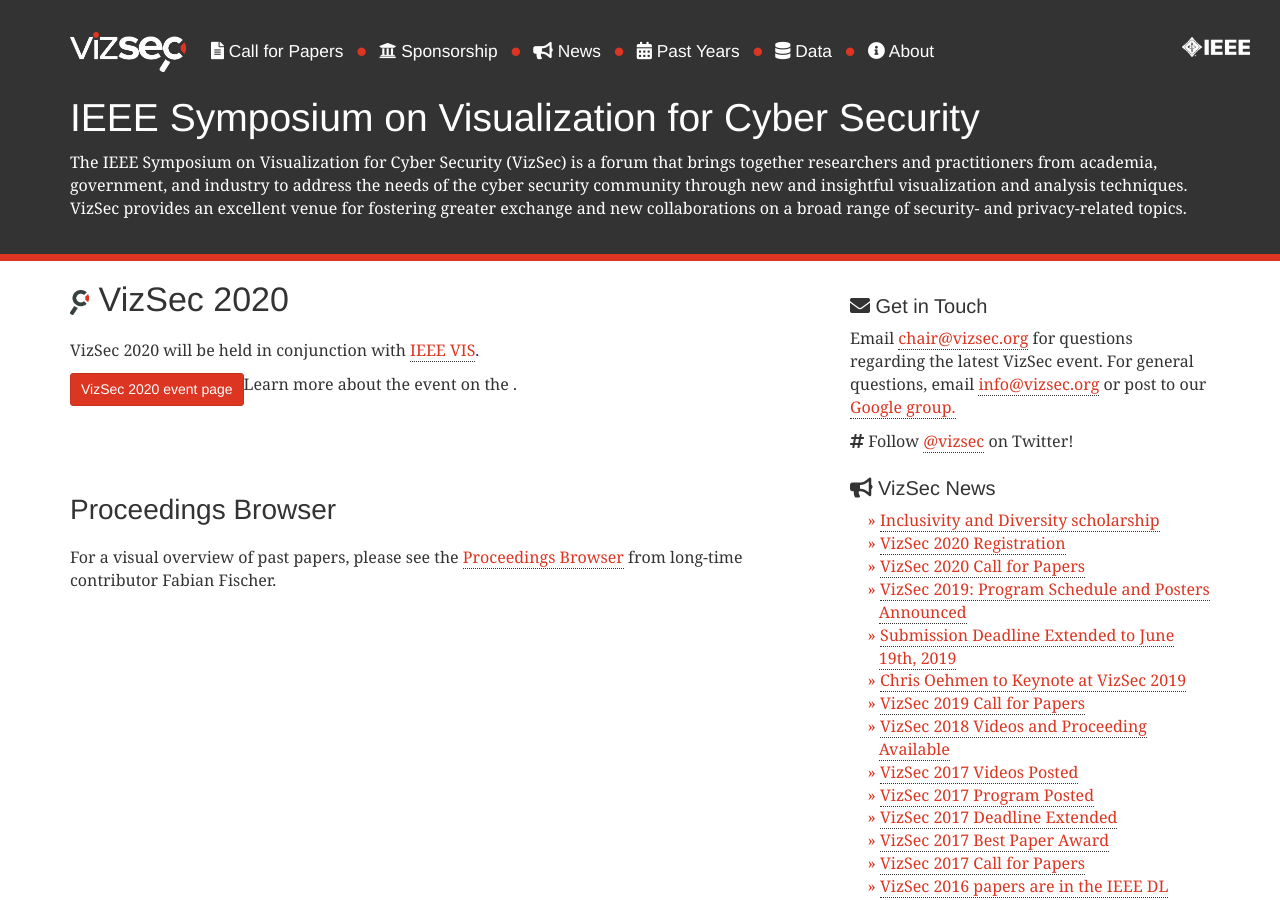
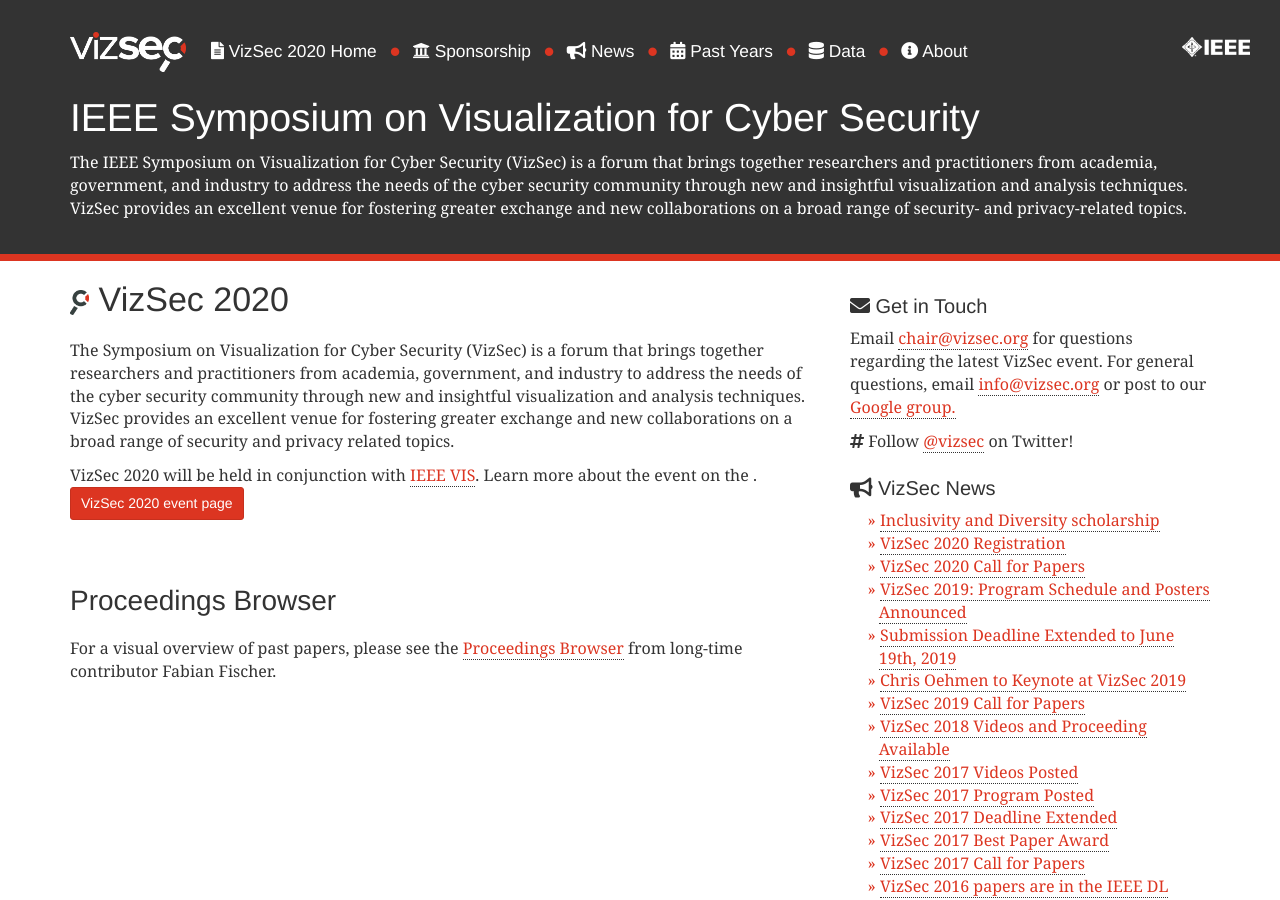
Before and after one commit to vizsec/vizsec.github.io, a Jekyll site: the page built from index.md, in a window 1280 px wide and 900 px high. Built offline with Jekyll 4.4.1, drawn with Linux system fonts in a browser that asks for light colours; nearby versions of some CDN libraries.

Commit message:
2020 redirect

```diff
--- a/_includes/header.html
+++ b/_includes/header.html
@@ -14,7 +14,7 @@
 		</div>
 		<div id="navbar" class="navbar-collapse collapse">
 			<ul class="nav navbar-nav">
-				<li><a href="/vizsec2020/#cfp"><i class="fas fa-file-alt" aria-hidden="true"></i> Call for Papers<i class="nav-sep fas fa-circle"></i></a></li>
+				<li><a href="/vizsec2020/#cfp"><i class="fas fa-file-alt" aria-hidden="true"></i> VizSec 2020 Home<i class="nav-sep fas fa-circle"></i></a></li>
 				<li><a href="/sponsorship"><i class="fas fa-university" aria-hidden="true"></i> Sponsorship<i class="nav-sep fas fa-circle"></i></a></li>
 				<li><a href="/news"><i class="fas fa-bullhorn" aria-hidden="true"></i> News<i class="nav-sep fas fa-circle"></i></a></li>
 				<li><a href="/past"><i class="fas fa-calendar-alt" aria-hidden="true"></i> Past Years<i class="nav-sep fas fa-circle"></i></a></li>
--- a/index.md
+++ b/index.md
@@ -5,9 +5,11 @@
 
 <h2><img alt="Magnifying glass" src="/assets/img/branding_magnifier.png" class="header-magnifier"/>VizSec 2020</h2>
 
-VizSec 2020 will be held in conjunction with <a href="http://ieeevis.org/">IEEE VIS</a>.
+The Symposium on Visualization for Cyber Security (VizSec) is a forum that brings together researchers and practitioners from academia, government, and industry to address the needs of the cyber security community through new and insightful
+visualization and analysis techniques. VizSec provides an excellent venue for fostering greater exchange and new collaborations on a broad range of security
+and privacy related topics.
 
-<p>Learn more about the event on the <a class="btn btn-primary btn-sm pull-left" href="/vizsec2020" role="button">VizSec 2020 event page</a>.</p> <br/><br/><br/>
+<p>VizSec 2020 will be held in conjunction with <a href="http://ieeevis.org/">IEEE VIS</a>. Learn more about the event on the <a class="btn btn-primary btn-sm pull-left" href="/vizsec2020" role="button">VizSec 2020 event page</a>.</p> <br/><br/><br/>
 
 ### Proceedings Browser
 
```
Also changed, not shown: 3 other files.
